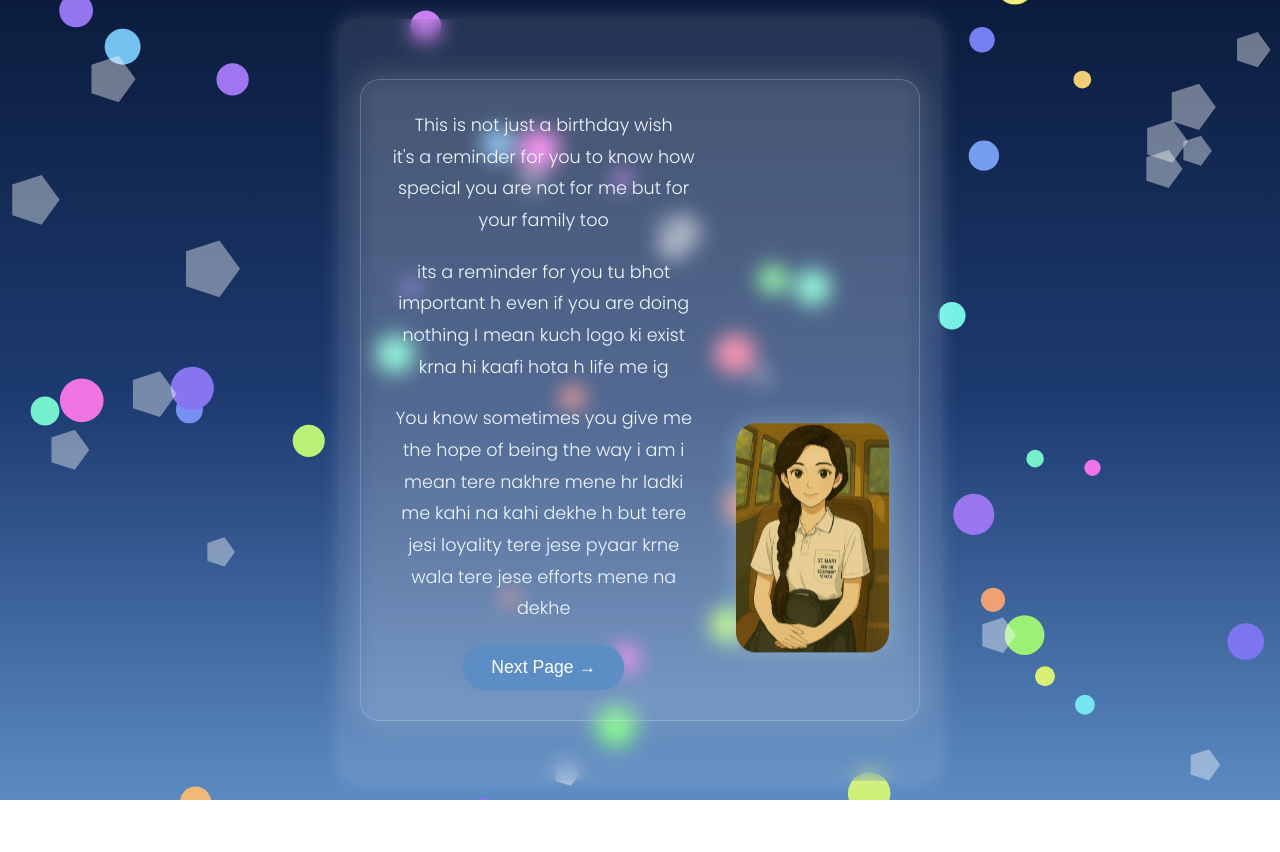
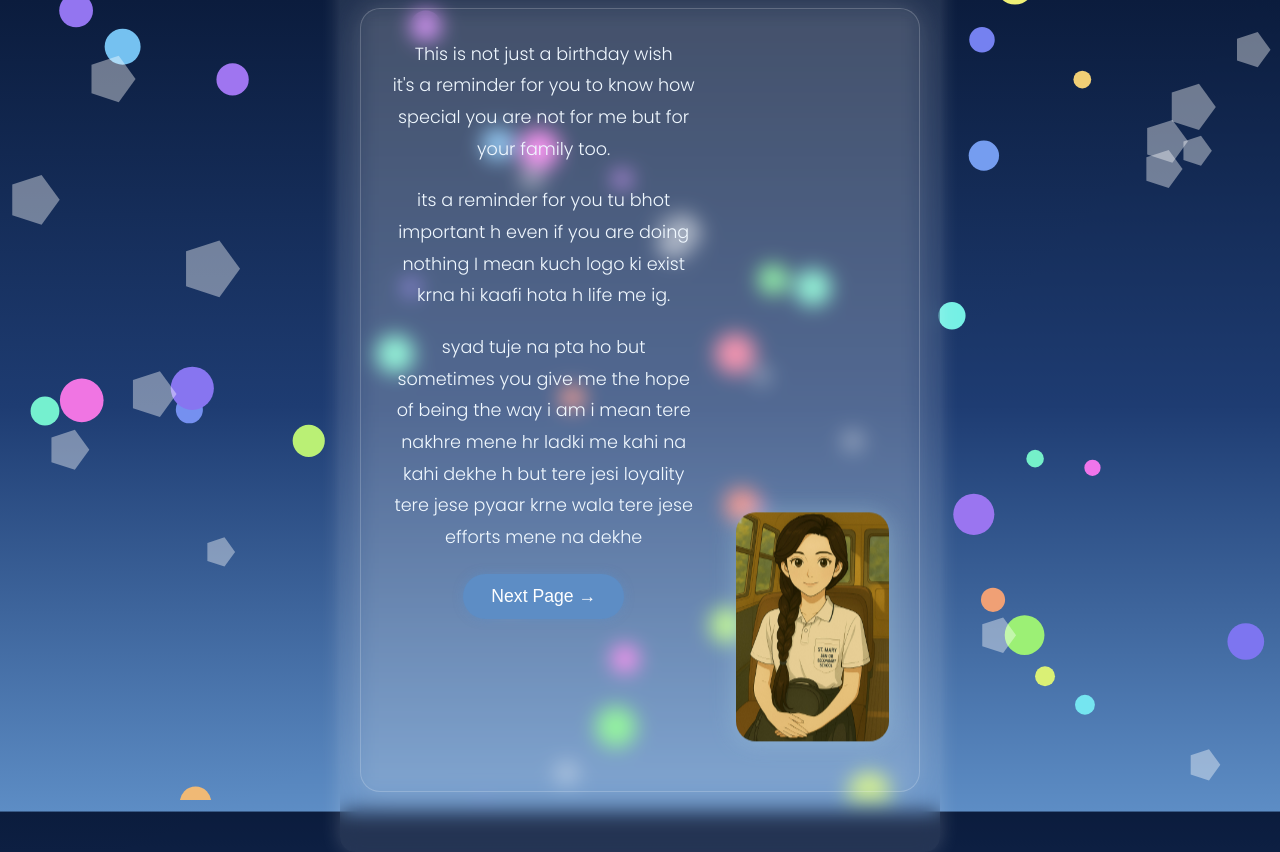
Before and after one commit to Abhirox12/happy-birthday-soniya, a plain HTML site: page index.html in a window 1280 px wide. Both pictures are taken after a click on the button "Enter Your Birthday Room". Before the commit the page ends 800 px from the top, so only its background shows below. Drawn offline with Linux system fonts and the light colour scheme.

Commit message:
Update index.html

```diff
--- a/index.html
+++ b/index.html
@@ -120,7 +120,7 @@
     }
 
     .letter-photo-inside img.friend-photo {
-      margin-top:20rem;
+      margin-top:30rem;
       width: 100%;
       border-radius: 20px;
       box-shadow: 0 0 25px rgba(173, 216, 230, 0.4);
@@ -197,9 +197,9 @@
         <div class="message-box">
           <div class="text-content">
             <p>This is not just a birthday wish<br>
-            it's a reminder for you to know how special you are not for me but for your family too</p>
-            <p>its a reminder for you tu bhot important h even if you are doing nothing I mean kuch logo ki exist krna hi kaafi hota h life me ig</p>
-            <p>You know sometimes you give me the hope of being the way i am i mean tere nakhre mene hr ladki me kahi na kahi dekhe h but tere jesi loyality tere jese pyaar krne wala tere jese efforts mene na dekhe</p>
+            it's a reminder for you to know how special you are not for me but for your family too.</p>
+            <p>its a reminder for you tu bhot important h even if you are doing nothing I mean kuch logo ki exist krna hi kaafi hota h life me ig.</p>
+            <p>syad tuje na pta ho but sometimes you give me the hope of being the way i am i mean tere nakhre mene hr ladki me kahi na kahi dekhe h but tere jesi loyality tere jese pyaar krne wala tere jese efforts mene na dekhe</p>
             <div class="next-btn">
               <button onclick="goToFriendshipPage()">Next Page →</button>
             </div>
```
